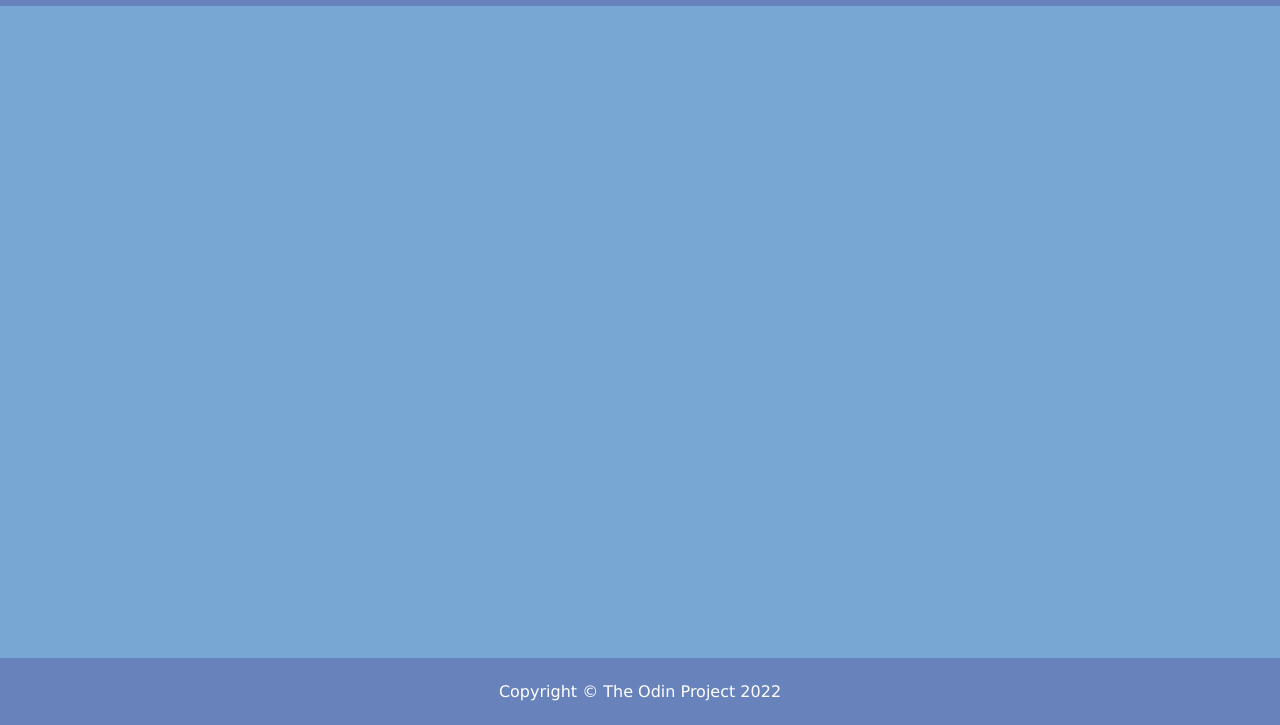
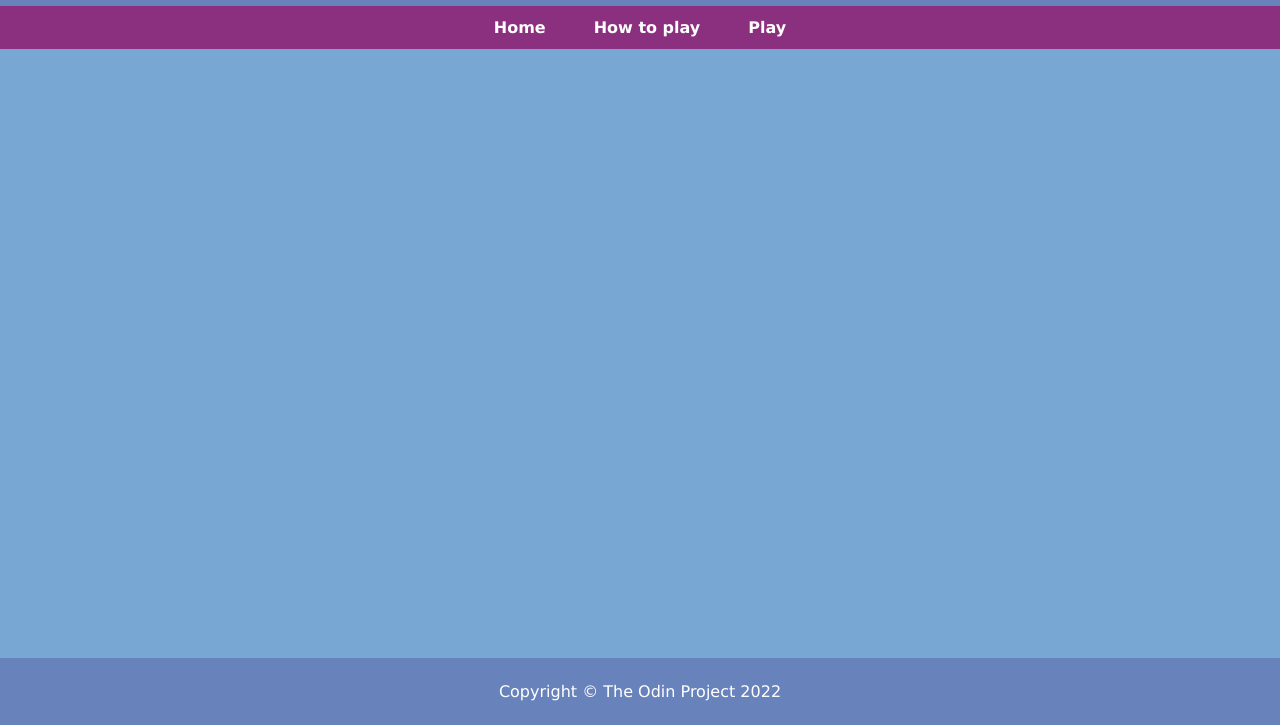
Before and after one commit to xapzx/odin-project-rockpaperscissors, a plain HTML site: page index.html in a window 1280 px wide. Shown: the part 75-800 px from the top of the page. Drawn offline with Linux system fonts and the light colour scheme.

Commit message:
Added a navigation section

```diff
--- a/index.html
+++ b/index.html
@@ -12,6 +12,13 @@
     <div class="container">
         <header>
             <h1>Rock Paper Scissors</h1>
+            <nav>
+                <ul>
+                    <a href=""><li>Home</li></a>
+                    <a href=""><li>How to play</li></a>
+                    <a href=""><li>Play</li></a>
+                </ul>
+            </nav>
         </header>
 
         <div class="content">
--- a/style.css
+++ b/style.css
@@ -9,6 +9,25 @@ body {
     font-family: verdana, georgia, arial;
     background-color: #6883BC;
     color: white;
+}
+
+header > nav > ul {
+    display: flex;
+    justify-content: center;
+    gap: 48px;
+    list-style: none;
+    padding: 12px 0;
+    margin: 0;
+    font-weight: bold;
+}
+
+header > nav > ul > a {
+    text-decoration: none;
+    color: white;
+}
+
+nav {
+    background-color: #8A307F;
 }
 
 header, footer {
```
